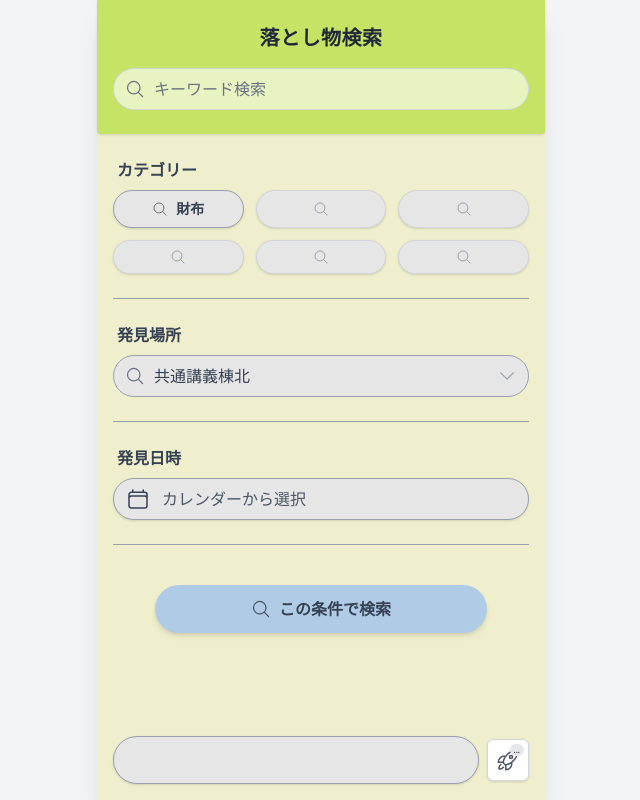
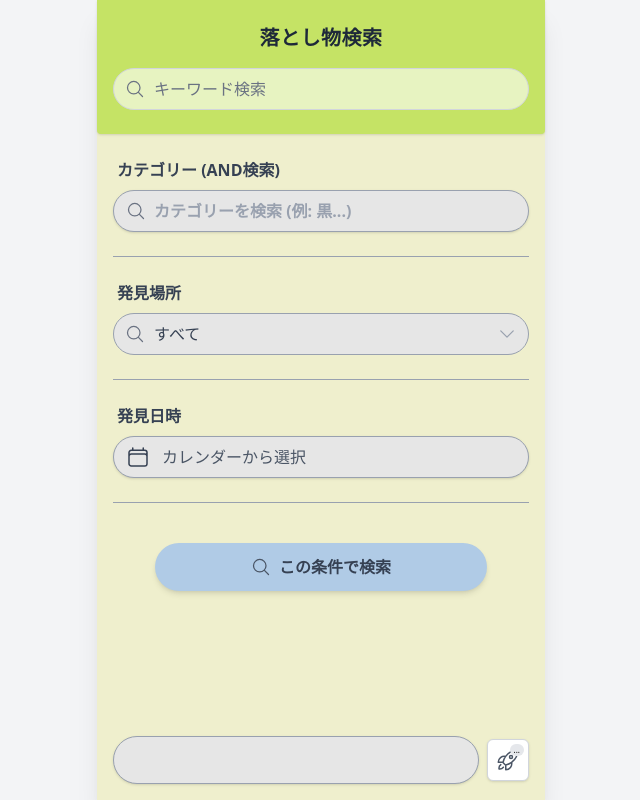
Before and after one commit to GH-stg0/PBL_T1_Project, a Next.js app: page / in a window 1280 px wide. Shown: the whole page, without its empty margins (319-959 px from the left). Built offline with nearby package versions, Linux system fonts and the light colour scheme.

Commit message:
検索項目を作成した
カテゴリーをタグ形式で表示。カレンダーを追加。発見場所を追加（基本的に「すべて」ですべての場所を表示する）

```diff
--- /dev/null
+++ b/components/CategoryInput.tsx
@@ -0,0 +1,139 @@
+"use client";
+
+import { useState } from 'react';
+
+const PREDEFINED_CATEGORIES = [
+  "財布", "スマートフォン", "鍵", "イヤホン",
+  "学生証", "教科書", "ノート", "筆箱",
+  "傘", "水筒", "眼鏡", "時計",
+  "指輪", "ネックレス", "帽子", "手袋", "マフラー",
+  "黒", "白", "赤", "青",
+  "リュック", "トートバッグ", "ポーチ", "充電器",
+  "定期入れ", "ハンカチ", "ジャケット", "書類"
+];
+
+const SearchIcon = ({ className }: { className?: string }) => (
+  <svg xmlns="http://www.w3.org/2000/svg" fill="none" viewBox="0 0 24 24" strokeWidth={1.5} stroke="currentColor" className={className}>
+    <path strokeLinecap="round" strokeLinejoin="round" d="m21 21-5.197-5.197m0 0A7.5 7.5 0 1 0 5.196 5.196a7.5 7.5 0 0 0 10.607 10.607Z" />
+  </svg>
+);
+
+// ×アイコン
+const XMarkIcon = ({ className }: { className?: string }) => (
+  <svg xmlns="http://www.w3.org/2000/svg" viewBox="0 0 20 20" fill="currentColor" className={className}>
+    <path d="M6.28 5.22a.75.75 0 00-1.06 1.06L8.94 10l-3.72 3.72a.75.75 0 101.06 1.06L10 11.06l3.72 3.72a.75.75 0 101.06-1.06L11.06 10l3.72-3.72a.75.75 0 00-1.06-1.06L10 8.94 6.28 5.22z" />
+  </svg>
+);
+
+type Props = {
+  // 配列を受け取る形に変更
+  selectedCategories: string[];
+  onChange: (categories: string[]) => void;
+};
+
+export default function CategoryInput({ selectedCategories, onChange }: Props) {
+  const [inputText, setInputText] = useState(""); // 入力中の文字
+  const [showSuggestions, setShowSuggestions] = useState(false);
+
+  // フィルタリング: 入力値を含み、かつ「まだ選ばれていないもの」を表示
+  const filteredCategories = inputText === ""
+    ? []
+    : PREDEFINED_CATEGORIES.filter(cat =>
+        cat.includes(inputText) && !selectedCategories.includes(cat)
+      );
+
+  // カテゴリー追加処理
+  const handleSelectCategory = (category: string) => {
+    // 重複チェック（念のため）
+    if (!selectedCategories.includes(category)) {
+      onChange([...selectedCategories, category]);
+    }
+    setInputText(""); // 入力欄をクリア
+    setShowSuggestions(false);
+  };
+
+  // カテゴリー削除処理
+  const handleRemoveCategory = (categoryToRemove: string) => {
+    onChange(selectedCategories.filter(cat => cat !== categoryToRemove));
+  };
+
+  return (
+    <section className="relative z-20">
+      <h2 className="font-bold mb-2 ml-1">カテゴリー (AND検索)</h2>
+
+      {/* 選択済みタグの表示エリア */}
+      {selectedCategories.length > 0 && (
+        <div className="flex flex-wrap gap-2 mb-2 px-1">
+          {selectedCategories.map((cat) => (
+            <span key={cat} className="bg-blue-100 text-blue-800 text-sm font-semibold px-3 py-1 rounded-full flex items-center gap-1">
+              {cat}
+              <button
+                type="button"
+                onClick={() => handleRemoveCategory(cat)}
+                className="hover:text-blue-600 focus:outline-none"
+              >
+                <XMarkIcon className="w-4 h-4" />
+              </button>
+            </span>
+          ))}
+        </div>
+      )}
+
+      <div className="relative">
+        <div className="flex items-center bg-app-input border border-gray-400 rounded-full py-2 px-3 shadow-sm focus-within:ring-2 focus-within:ring-blue-300 focus-within:border-transparent transition-all">
+          <SearchIcon className="w-5 h-5 text-gray-500 mr-2 flex-shrink-0" />
+          <input
+            type="text"
+            className="bg-transparent border-none outline-none w-full text-gray-700 placeholder-gray-400 font-bold"
+            placeholder={selectedCategories.length > 0 ? "さらに追加..." : "カテゴリーを検索 (例: 黒...)"}
+            value={inputText} // ここは inputText をバインド
+            onChange={(e) => {
+              setInputText(e.target.value);
+              setShowSuggestions(true);
+            }}
+            onFocus={() => {
+              if(inputText) setShowSuggestions(true);
+            }}
+            onBlur={() => setTimeout(() => setShowSuggestions(false), 200)}
+          />
+          {/* 入力中の文字がある時だけクリアボタンを表示 */}
+          {inputText && (
+            <button
+              onClick={() => setInputText("")}
+              className="text-gray-400 hover:text-gray-600 p-1"
+              type="button"
+            >
+              <XMarkIcon className="w-5 h-5" />
+            </button>
+          )}
+        </div>
+
+        {/* 検索候補リスト */}
+        {showSuggestions && inputText !== "" && filteredCategories.length > 0 && (
+          <ul className="absolute top-full left-0 right-0 mt-2 bg-white border border-gray-200 rounded-xl shadow-xl max-h-60 overflow-y-auto z-50 divide-y divide-gray-100">
+            {filteredCategories.map((cat) => (
+              <li
+                key={cat}
+                className="px-4 py-3 hover:bg-blue-50 cursor-pointer text-gray-700 font-medium transition-colors flex items-center gap-2"
+                onMouseDown={(e) => {
+                  e.preventDefault();
+                  handleSelectCategory(cat);
+                }}
+              >
+                <SearchIcon className="w-4 h-4 text-gray-400" />
+                {cat}
+              </li>
+            ))}
+          </ul>
+        )}
+
+        {/* 候補なしメッセージ */}
+        {showSuggestions && inputText !== "" && filteredCategories.length === 0 && (
+           <div className="absolute top-full left-0 right-0 mt-2 bg-white border border-gray-200 rounded-xl shadow-xl p-3 text-center text-gray-500 text-sm z-50">
+             候補が見つかりません
+           </div>
+        )}
+      </div>
+    </section>
+  );
+}
--- a/components/SearchForm.tsx
+++ b/components/SearchForm.tsx
@@ -1,5 +1,29 @@
+"use client";
+
+import { useState } from 'react';
+import CategoryInput from './CategoryInput';
+
 export default function SearchForm() {
-  // SVGコンポーネントとして定義しておくと再利用しやすいです（ファイル内で定義してもOK）
+  // ▼ 変更点: 配列で管理する
+  const [categories, setCategories] = useState<string[]>([]);
+
+  const [dateStr, setDateStr] = useState("");
+
+  const handleDateChange = (e: React.ChangeEvent<HTMLInputElement>) => {
+    setDateStr(e.target.value);
+  };
+
+  const handleInputClick = (e: React.MouseEvent<HTMLInputElement>) => {
+    try {
+      const target = e.currentTarget as any;
+      if (typeof target.showPicker === 'function') {
+        target.showPicker();
+      }
+    } catch (error) {
+      console.log(error);
+    }
+  };
+
   const SearchIcon = ({ className }: { className?: string }) => (
     <svg xmlns="http://www.w3.org/2000/svg" fill="none" viewBox="0 0 24 24" strokeWidth={1.5} stroke="currentColor" className={className}>
       <path strokeLinecap="round" strokeLinejoin="round" d="m21 21-5.197-5.197m0 0A7.5 7.5 0 1 0 5.196 5.196a7.5 7.5 0 0 0 10.607 10.607Z" />
@@ -11,26 +35,16 @@ export default function SearchForm() {
 
       {/* カテゴリーセクション */}
       <section>
-        <h2 className="font-bold mb-2 ml-1">カテゴリー</h2>
-        <div className="grid grid-cols-3 gap-3">
-          {/* 財布 */}
-          <button className="flex items-center justify-center gap-2 bg-app-input border border-gray-400 rounded-full py-2 px-1 shadow-sm active:scale-95 transition">
-             <SearchIcon className="w-4 h-4 text-gray-500" />
-             <span className="text-sm font-bold">財布</span>
-          </button>
-
-          {/* 空ボタン */}
-          {[...Array(5)].map((_, i) => (
-            <button key={i} className="flex items-center justify-center bg-app-input border border-gray-300 rounded-full py-2 shadow-sm">
-              <SearchIcon className="w-4 h-4 text-gray-400" />
-            </button>
-          ))}
-        </div>
+        {/* ▼ Props名と型を変更 */}
+        <CategoryInput
+          selectedCategories={categories}
+          onChange={setCategories}
+        />
       </section>
 
       <hr className="border-gray-400" />
 
-      {/* 発見場所セクション */}
+      {/* 発見場所セクション (変更なし) */}
       <section>
         <h2 className="font-bold mb-2 ml-1">発見場所</h2>
         <div className="relative">
@@ -38,11 +52,15 @@ export default function SearchForm() {
             <SearchIcon className="w-5 h-5" />
           </div>
           <select className="w-full appearance-none bg-app-input border border-gray-400 rounded-full py-2 pl-10 pr-10 text-gray-700 focus:outline-none">
-            <option>共通講義棟北</option>
-            <option>講義棟南</option>
+            <option>すべて</option>
+            <option>N棟</option>
+            <option>E棟</option>
+            <option>S棟</option>
             <option>食堂</option>
+            <option>R3</option>
+            <option>R4</option>
+            <option>体育館</option>
           </select>
-          {/* 下矢印アイコン */}
           <div className="absolute right-3 top-1/2 -translate-y-1/2 text-gray-400 pointer-events-none">
             <svg xmlns="http://www.w3.org/2000/svg" fill="none" viewBox="0 0 24 24" strokeWidth={1.5} stroke="currentColor" className="w-5 h-5">
               <path strokeLinecap="round" strokeLinejoin="round" d="m19.5 8.25-7.5 7.5-7.5-7.5" />
@@ -53,17 +71,23 @@ export default function SearchForm() {
 
       <hr className="border-gray-400" />
 
-      {/* 発見日時セクション */}
+      {/* 発見日時セクション (変更なし) */}
       <section>
         <h2 className="font-bold mb-2 ml-1">発見日時</h2>
         <div className="relative w-full">
-          <button className="w-full flex items-center bg-app-input border border-gray-400 rounded-full py-2 px-3 text-gray-600 shadow-sm">
-            {/* カレンダーアイコン */}
+          <input
+            type="date"
+            className="absolute inset-0 w-full h-full opacity-0 cursor-pointer z-10"
+            onChange={handleDateChange}
+            onClick={handleInputClick}
+            value={dateStr}
+          />
+          <div className="w-full flex items-center bg-app-input border border-gray-400 rounded-full py-2 px-3 text-gray-600 shadow-sm pointer-events-none">
             <svg xmlns="http://www.w3.org/2000/svg" fill="none" viewBox="0 0 24 24" strokeWidth={1.5} stroke="currentColor" className="h-6 w-6 mr-3 text-gray-700">
               <path strokeLinecap="round" strokeLinejoin="round" d="M6.75 3v2.25M17.25 3v2.25M3 18.75V7.5a2.25 2.25 0 0 1 2.25-2.25h13.5A2.25 2.25 0 0 1 21 7.5v11.25m-18 0A2.25 2.25 0 0 0 5.25 21h13.5A2.25 2.25 0 0 0 21 18.75m-18 0v-7.5A2.25 2.25 0 0 1 5.25 9h13.5A2.25 2.25 0 0 1 21 11.25v7.5" />
             </svg>
-            <span>カレンダーから選択</span>
-          </button>
+            <span>{dateStr ? dateStr.replace(/-/g, '/') : "カレンダーから選択"}</span>
+          </div>
         </div>
       </section>
 
@@ -71,7 +95,11 @@ export default function SearchForm() {
 
       {/* 検索ボタン */}
       <div className="pt-4 flex justify-center">
-        <button className="bg-app-blue w-4/5 py-3 rounded-full shadow-md flex items-center justify-center gap-2 hover:opacity-90 transition">
+        <button
+          className="bg-app-blue w-4/5 py-3 rounded-full shadow-md flex items-center justify-center gap-2 hover:opacity-90 transition"
+          // クリック時に categories 配列をログ出力などで確認できます
+          onClick={() => console.log("検索条件:", { categories, location: "N棟", dateStr })}
+        >
           <SearchIcon className="w-5 h-5 text-gray-600" />
           <span className="text-gray-700 font-bold">この条件で検索</span>
         </button>
--- a/package.json
+++ b/package.json
@@ -9,8 +9,10 @@
     "lint": "eslint"
   },
   "dependencies": {
+    "date-fns": "^4.1.0",
     "next": "16.0.3",
     "react": "19.2.0",
+    "react-datepicker": "^8.10.0",
     "react-dom": "19.2.0"
   },
   "devDependencies": {
```
Also changed, not shown: 1 other file (tests, documents, lock files or other folders).
